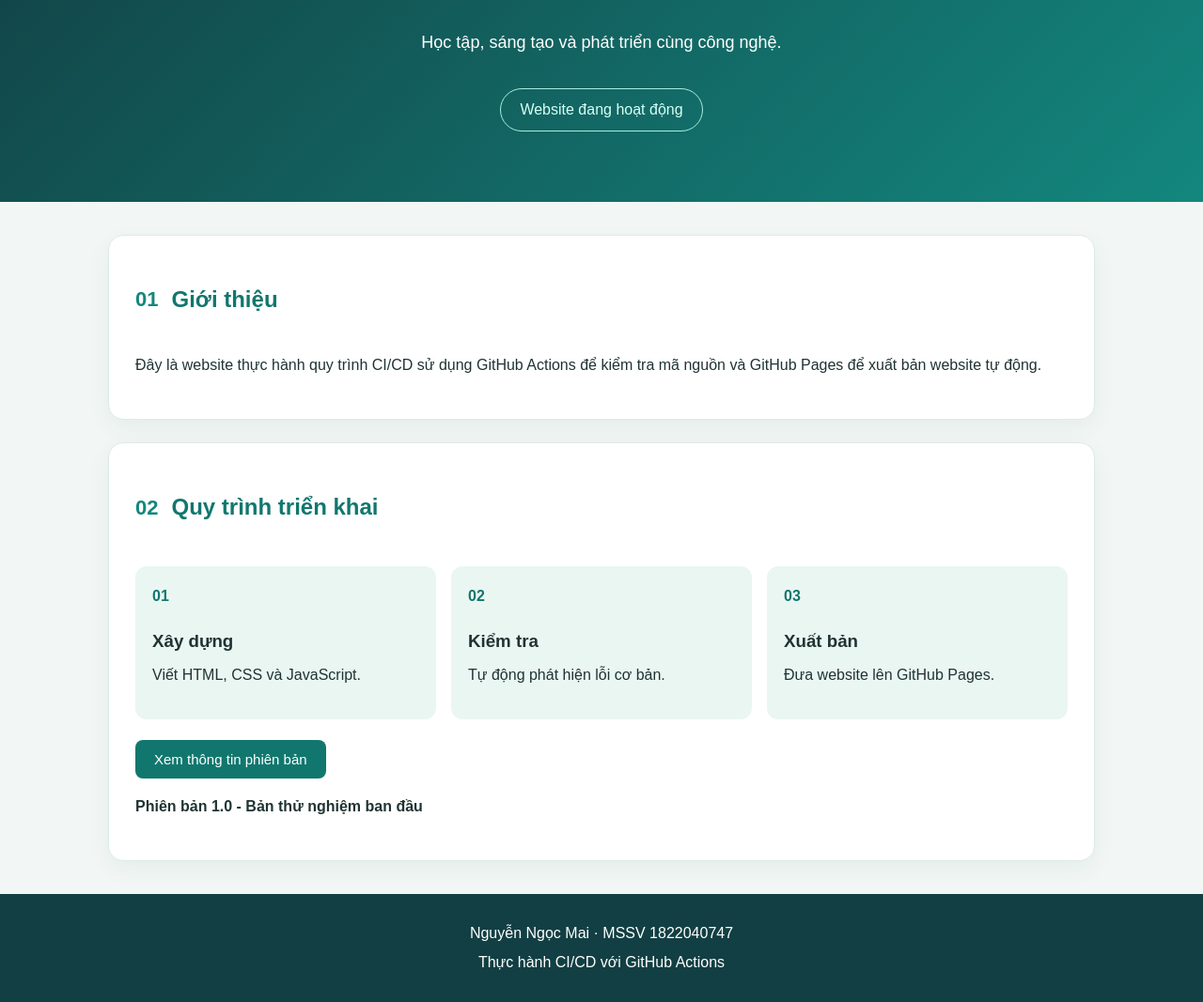
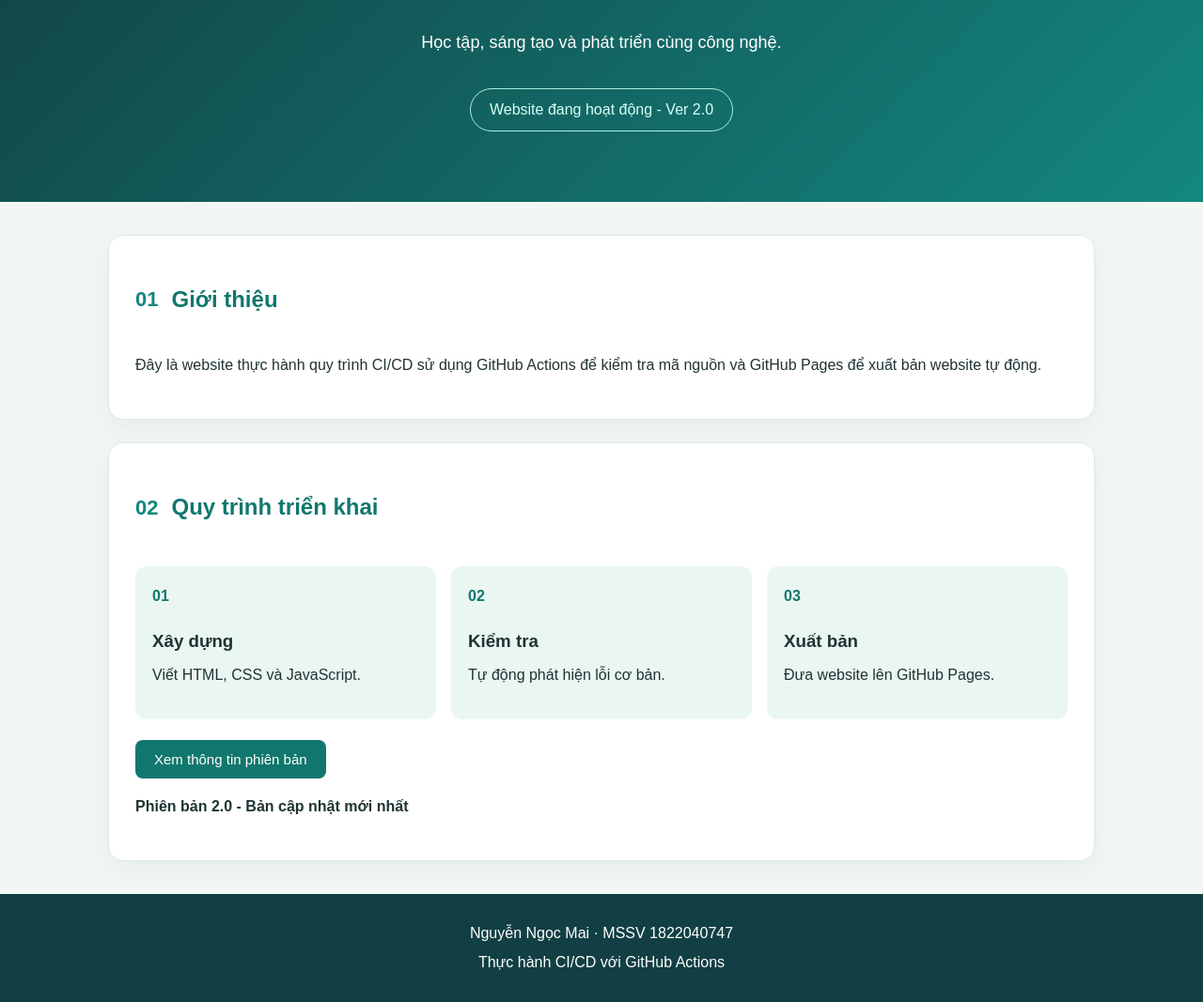
Before and after one commit to nmaicuti/devops-1822040747, a plain HTML site: page index.html in a window 1280 px wide. Shown: the part 188-1255 px from the top of the page at 94% size. Drawn offline with Linux system fonts and the light colour scheme.

Commit message:
Sua title va cap nhat website phien ban 2.0

```diff
--- a/index.html
+++ b/index.html
@@ -4,7 +4,7 @@
 <head>
     <meta charset="UTF-8">
     <meta name="viewport" content="width=device-width, initial-scale=1.0">
-
+    <title>Hồ sơ sinh viên - Nguyễn Ngọc Mai</title>
     <link rel="stylesheet" href="style.css">
     <script src="script.js" defer></script>
 </head>
@@ -17,7 +17,7 @@
                 Học tập, sáng tạo và phát triển cùng công nghệ.
             </p>
             <span class="status" id="website-status">
-                Website đang hoạt động
+                Website đang hoạt động - Ver 2.0
             </span>
         </div>
     </header>
@@ -63,7 +63,7 @@
                 Xem thông tin phiên bản
             </button>
             <p id="version-info" aria-live="polite">
-                Phiên bản 1.0 - Bản thử nghiệm ban đầu
+                Phiên bản 2.0 - Bản cập nhật mới nhất
             </p>
         </section>
     </main>
```
